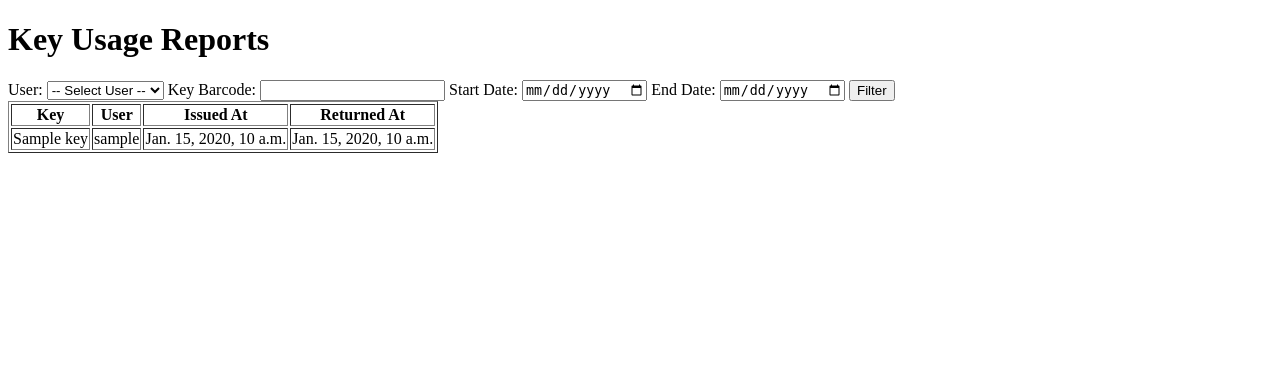
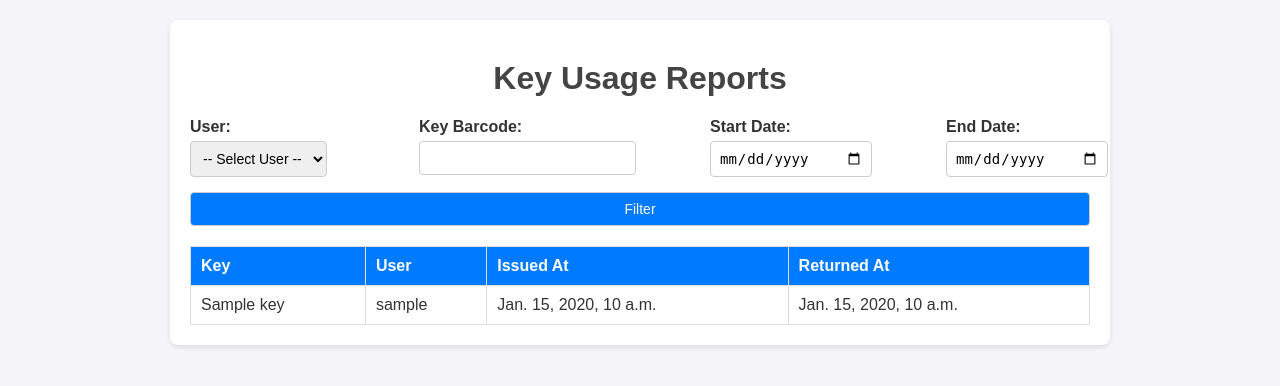
Before and after one commit to yuri1602/Key_Manager, a Django app: page /reports/ in a window 1280 px wide. Shown: the top 386 px of the page. Run offline with Django 5.2, Linux system fonts and the light colour scheme; tables that the repository leaves empty hold one stand-in row (values such as "Sample post").

Commit message:
Update reports.html

```diff
--- a/keys/templates/keys/reports.html
+++ b/keys/templates/keys/reports.html
@@ -1,13 +1,92 @@
 <!DOCTYPE html>
 <html>
 <head>
-    <title>Reports</title>
+    <title>Key Usage Reports</title>
+    <style>
+        body {
+            font-family: Arial, sans-serif;
+            background-color: #f4f4f9;
+            color: #333;
+            margin: 0;
+            padding: 0;
+        }
+        h1 {
+            text-align: center;
+            color: #444;
+            margin-top: 20px;
+        }
+        .container {
+            max-width: 900px;
+            margin: 20px auto;
+            padding: 20px;
+            background-color: #fff;
+            border-radius: 8px;
+            box-shadow: 0 2px 5px rgba(0, 0, 0, 0.1);
+        }
+        form {
+            margin-bottom: 20px;
+            display: flex;
+            flex-wrap: wrap;
+            gap: 15px;
+            justify-content: space-between;
+        }
+        form label {
+            display: block;
+            font-weight: bold;
+            margin-bottom: 5px;
+        }
+        form input,
+        form select,
+        form button {
+            width: 100%;
+            padding: 8px;
+            margin: 0;
+            border: 1px solid #ccc;
+            border-radius: 4px;
+            font-size: 14px;
+        }
+        form button {
+            background-color: #007bff;
+            color: #fff;
+            cursor: pointer;
+            transition: background-color 0.3s;
+        }
+        form button:hover {
+            background-color: #0056b3;
+        }
+        table {
+            width: 100%;
+            border-collapse: collapse;
+            margin-top: 20px;
+        }
+        table th,
+        table td {
+            text-align: left;
+            padding: 10px;
+            border: 1px solid #ddd;
+        }
+        table th {
+            background-color: #007bff;
+            color: #fff;
+            font-weight: bold;
+        }
+        table tbody tr:nth-child(even) {
+            background-color: #f9f9f9;
+        }
+        .no-records {
+            text-align: center;
+            font-style: italic;
+            color: #666;
+        }
+    </style>
 </head>
 <body>
+    <div class="container">
         <h1>Key Usage Reports</h1>
 
         <!-- Форма за филтриране -->
         <form method="get" action="{% url 'view_reports' %}">
+            <div>
                 <label for="user_id">User:</label>
                 <select name="user_id" id="user_id">
                     <option value="">-- Select User --</option>
@@ -17,21 +96,30 @@
                         </option>
                     {% endfor %}
                 </select>
+            </div>
 
+            <div>
                 <label for="key_barcode">Key Barcode:</label>
                 <input type="text" name="key_barcode" id="key_barcode" value="{{ key_barcode }}">
+            </div>
 
+            <div>
                 <label for="start_date">Start Date:</label>
                 <input type="date" name="start_date" id="start_date" value="{{ start_date }}">
+            </div>
 
+            <div>
                 <label for="end_date">End Date:</label>
                 <input type="date" name="end_date" id="end_date" value="{{ end_date }}">
+            </div>
 
+            <div style="flex-basis: 100%; text-align: right;">
                 <button type="submit">Filter</button>
+            </div>
         </form>
 
         <!-- Таблица със справки -->
-    <table border="1">
+        <table>
             <thead>
                 <tr>
                     <th>Key</th>
@@ -50,10 +138,11 @@
                     </tr>
                 {% empty %}
                     <tr>
-                    <td colspan="4">No records found.</td>
+                        <td colspan="4" class="no-records">No records found.</td>
                     </tr>
                 {% endfor %}
             </tbody>
         </table>
+    </div>
 </body>
 </html>
```
Lines whose indentation alone changed are shown as unchanged.
